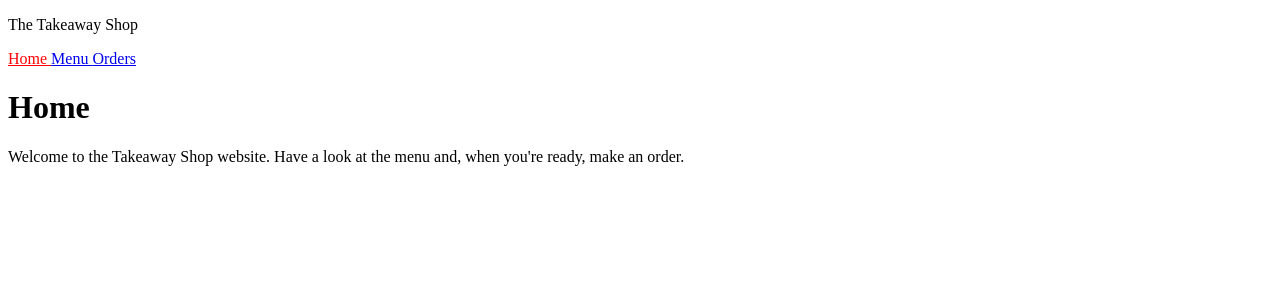
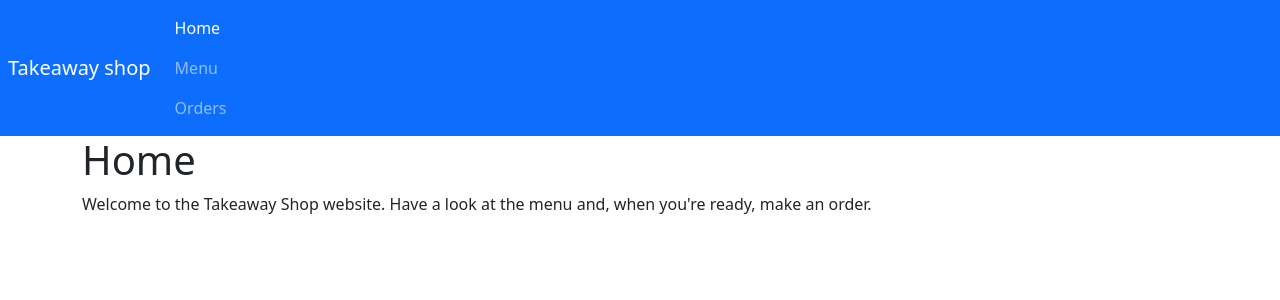
Before and after one commit to sjgridley/takeaway-styling-starter, a Flask app: page / in a window 1280 px wide. Shown: the top 300 px of the page. Run offline with Flask 2, Linux system fonts and the light colour scheme; some libraries are stand-ins or nearby versions.

Commit message:
Added a navbar

```diff
--- a/app/templates/base.html
+++ b/app/templates/base.html
@@ -1,33 +1,35 @@
 <!DOCTYPE html>
 <html>
     <head>
-         <!-- TODO: Add required meta tags -->
+        <meta charset="utf-8">
+        <meta name="viewport" content="width=device-width, initial-scale=1">
         <title>{{ title }} - The Takeaway Shop</title>
-        <!-- TODO: Add stylesheet for bootstrap css -->
+        <link rel="stylesheet" href="{{ url_for('static', filename='bootstrap.css') }}">
     </head>
     <body>
-        <!-- TODO: Replace this section of the page with a navigation bar -->
-        <p>The Takeaway Shop</p>
-        <!--
-            The active page is set in each template, and indicated
-            with red font in the base template using inline styling.
-            This should be done with active class once Bootstrap has been added.
-         -->
-        <a href="{{ url_for('index') }}"
-            {% if active_menu_item == 'Home' %} style='color: red' {% endif %}>
-            Home
-        </a>
-        <a href="{{ url_for('menu') }}"
-            {% if active_menu_item == 'Menu' %} style='color: red' {% endif %}>
-            Menu
-        </a>
-        <a href="{{ url_for('orders') }}"
-            {% if active_menu_item == 'Orders' %} style='color: red' {% endif %}>
-            Orders</a>
+        <nav class="navbar navbar-expand-lg navbar-dark bg-primary p-2">
+            <a class="navbar-brand" href="#">Takeaway shop</a>
+            <button class="navbar-toggler" type="button" data-bs-toggle="collapse" data-bs-target="#navbarNav" aria-controls="navbarNav" aria-expanded="false" aria-label="Toggle navigation">
+              <span class="navbar-toggler-icon"></span>
+            </button>
+            <div class="collapse navbar-collapse" id="navbarNav">
+              <ul class="navbar-nav">
+                <li class="nav-item">
+                    <a class="nav-link {% if active_menu_item == 'Home' %} active {% endif %}"
+                        href="{{ url_for('index') }}">Home</a>
+                    <a class="nav-link {% if active_menu_item == 'Menu' %} active {% endif %}"
+                        href="{{ url_for('menu') }}">Menu</a>
+                    <a class="nav-link {% if active_menu_item == 'Orders' %} active {% endif %}"
+                        href="{{ url_for('orders') }}">Orders</a>
+                </li>
+              </ul>
+            </div>
+          </nav>
+
         <div class="container">
         {% block content %}
         {% endblock %}
         </div>
-        <!-- TODO: Add bootstrap js file here. -->
+        <script src="{{ url_for('static', filename='bootstrap.js') }}"></script>
     </body>
 </html>
```
